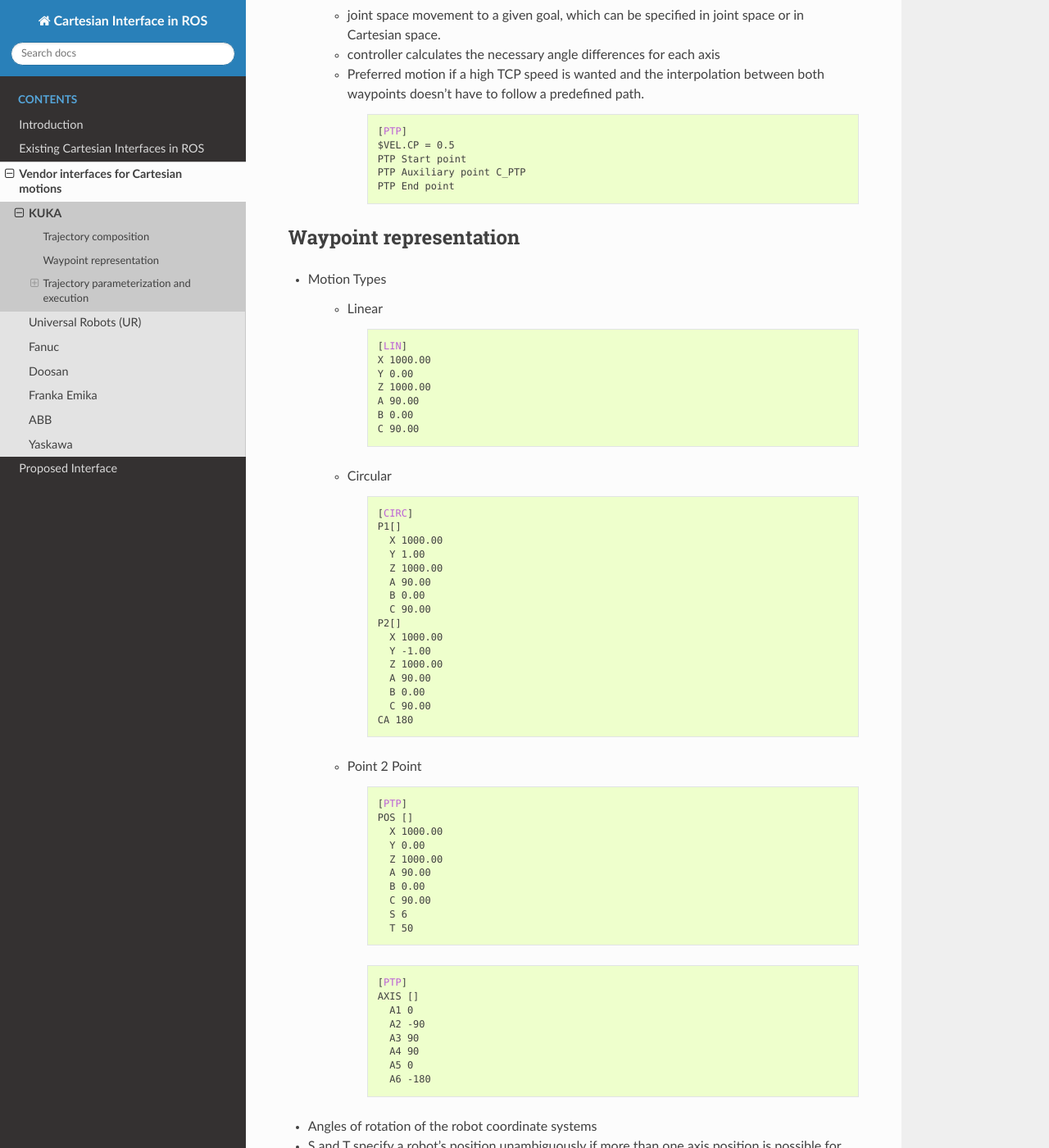
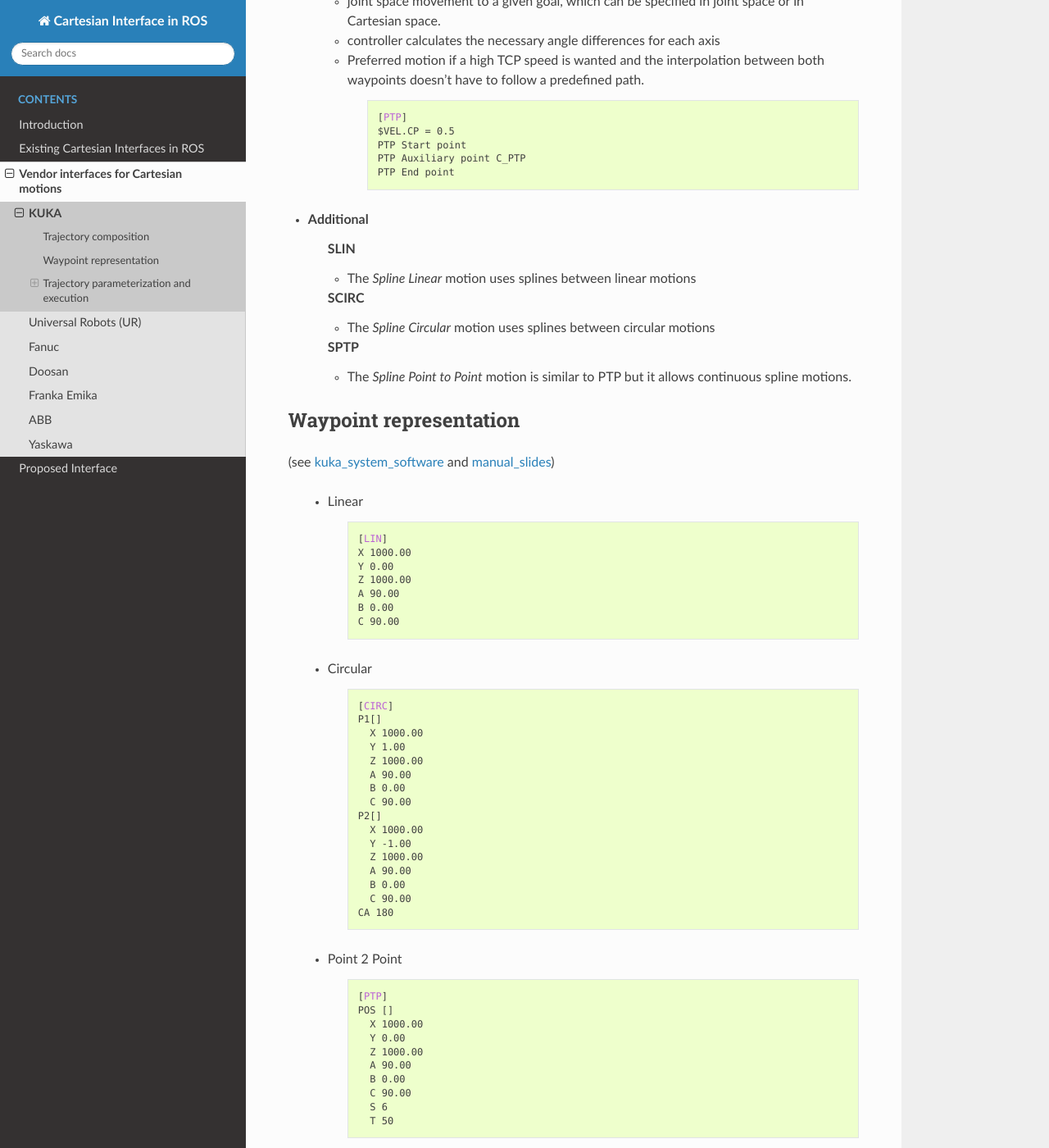
Before and after one commit to fzi-forschungszentrum-informatik/fzi_robot_interface_proposal, a Sphinx documentation site: the page built from source/industry/KUKA.rst, in a window 1280 px wide and 1400 px high, scrolled down 1164 px. Shown: the whole window at 82% size. Built offline with Sphinx 7.4.7 and the Read the Docs theme 2.0.0, drawn with Linux system fonts in a browser that asks for light colours; some of the changed text lies outside the part shown.

Commit message:
added information about spline motion types to kuka interface

```diff
--- a/source/industry/KUKA.rst
+++ b/source/industry/KUKA.rst
@@ -8,6 +8,8 @@ KUKA
 .. _Vistein: https://opus.bibliothek.uni-augsburg.de/opus4/frontdoor/deliver/index/docId/3271/file/Vistein_Dissertation.pdf
 .. _RobotSensorInterface: http://supportwop.com/IntegrationRobot/content/6-Syst%C3%A8mes_int%C3%A9grations/RobotSensorInterface/KST_RSI_31_en.pdf
 .. _manual_advanced: http://www.wtech.com.tw/public/download/manual/kuka/krc2ed05/Operating%20and%20Programming.pdf
+.. _kuka_system_software: http://www.wtech.com.tw/public/download/manual/kuka/krc4/KUKA%20KSS-8.3-Programming-Manual-for-SI.pdf
+.. _Cooper: https://www.aimspress.com/fileOther/PDF/ElectrEng/ElectronEng-03-03-274.pdf
 
 Cartesian trajectories for the KUKA robots (KRC/KRL).
 
@@ -23,7 +25,6 @@ Cartesian trajectories for the KUKA robots (KRC/KRL).
   =================================   =======================================
 
 **Further reading**
-
    * `manual_collection`_
    * `manual_slides`_
    * `manual_advanced`_
@@ -69,11 +70,26 @@ Cartesian trajectories can be composed in three ways (see `manual_slides`_ p. 23
 	  PTP Auxiliary point C_PTP
 	  PTP End point
 
+* Additional
+   **SLIN**
+
+   * The *Spline Linear* motion uses splines between linear motions
+
+   **SCIRC**
+
+   * The *Spline Circular* motion uses splines between circular motions
+
+   **SPTP**
+
+   * The *Spline Point to Point* motion is similar to PTP but it allows continuous spline motions.
+
+
 
 
 Waypoint representation
 -----------------------
-* Motion Types
+
+(see `kuka_system_software`_ and `manual_slides`_)
 
    * Linear
 
@@ -135,6 +151,21 @@ Waypoint representation
 	    A4 90
 	    A5 0
 	    A6 -180
+
+   * Spline
+
+	.. code-block:: yaml
+
+	  [SPLINE]
+	  SPL
+	    X 102
+	    Y 1
+	  SPL
+	    X 104
+	    Y 0
+	  SPL
+	    X 204
+	    Y 0
 
 * Angles of rotation of the robot coordinate systems
 * S and T specify a robot's position unambiguously if more than one axis position is possible for
```
